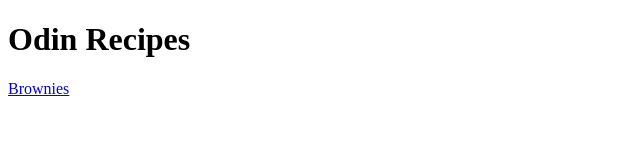
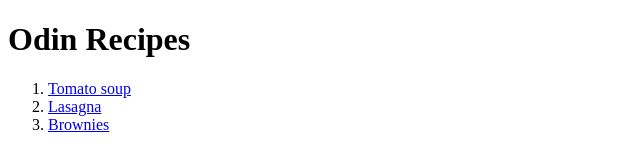
Before and after one commit to mskulstad/odin-recipes, a plain HTML site: page index.html in a window 1280 px wide. Shown: the whole page, without its empty margins (0-640 px from the left). Drawn offline with Linux system fonts and the light colour scheme.

Commit message:
Add more recipes

```diff
--- a/index.html
+++ b/index.html
@@ -6,8 +6,11 @@
 </head>
 <body>
     <h1>Odin Recipes</h1>
-
-    <a href="recipes/brownies.html">Brownies</a>
+    <ol>
+        <li><a href="recipes/tomatosoup.html">Tomato soup</a></li>
+        <li><a href="recipes/lasagna.html">Lasagna</a></li>
+        <li><a href="recipes/brownies.html">Brownies</a></li>
+    </ol>
 </body>
 
 </html>
```
